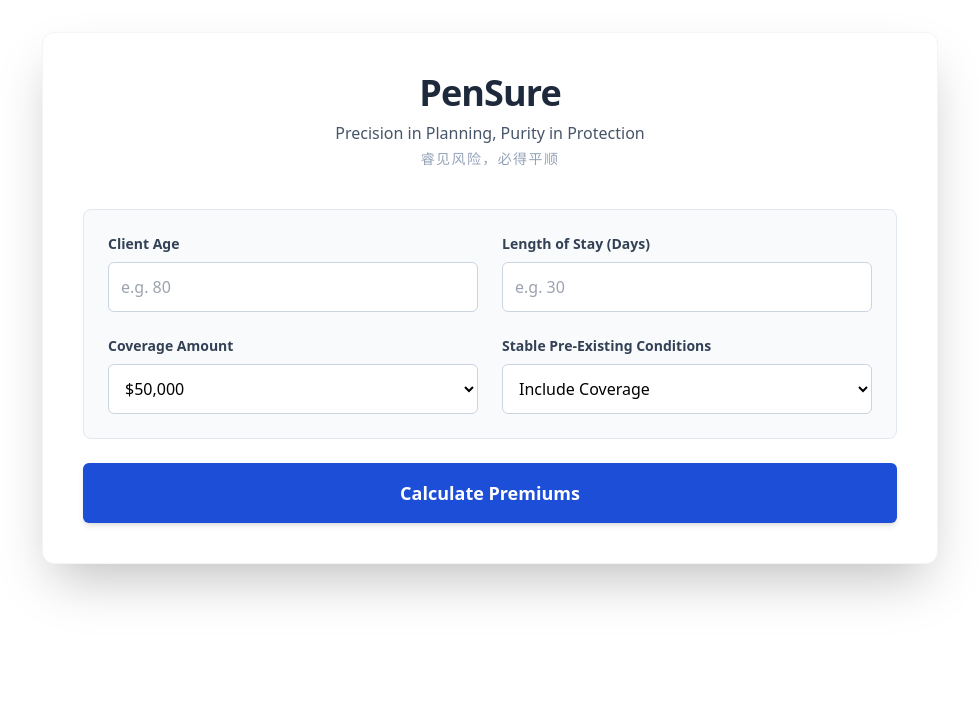
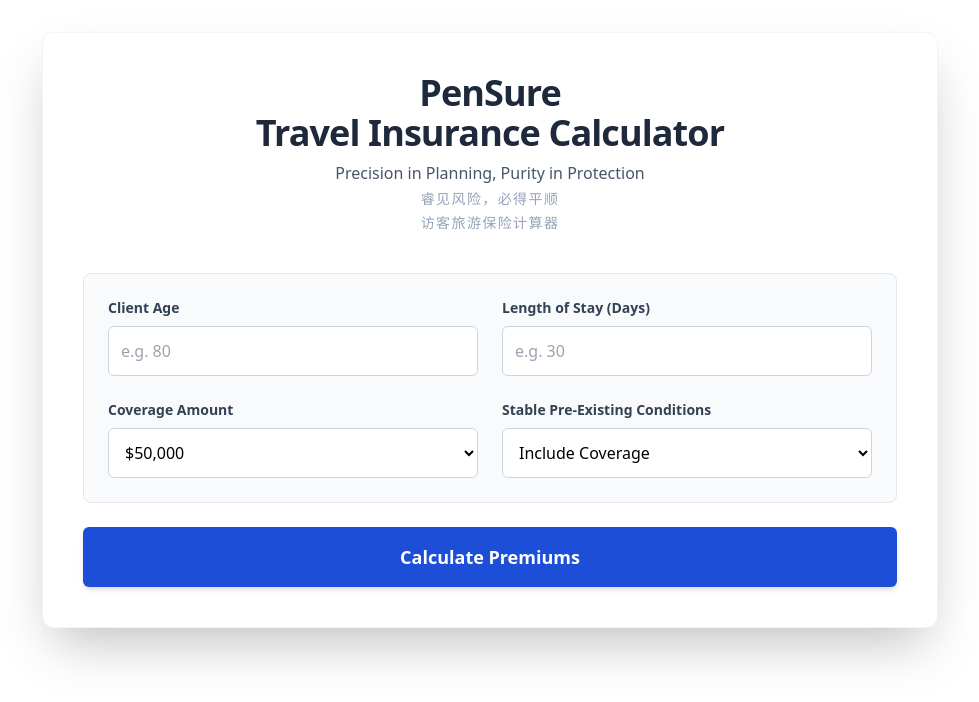
Before and after one commit to decentyang/pensure-calculator, a plain HTML site: page index.html in a window 1280 px wide. Shown: the whole page, without its empty margins (150-1129 px from the left). Drawn offline with nearby package versions, Linux system fonts and the light colour scheme.

Commit message:
Update index.html

```diff
--- a/index.html
+++ b/index.html
@@ -7,8 +7,10 @@
     <!-- PenSure Branding -->
     <div class="text-center mb-10">
         <h2 class="text-4xl font-extrabold text-slate-800 tracking-tight m-0">PenSure</h2>
+        <h2 class="text-4xl font-extrabold text-slate-800 tracking-tight m-0">Travel Insurance Calculator</h2>
         <p class="text-md text-slate-600 mt-2 font-medium">Precision in Planning, Purity in Protection</p>
         <p class="text-sm text-slate-400 mt-1 tracking-widest">睿见风险，必得平顺</p>
+        <p class="text-sm text-slate-400 mt-1 tracking-widest">访客旅游保险计算器</p>
     </div>
 
     <!-- Interactive Form -->
```
